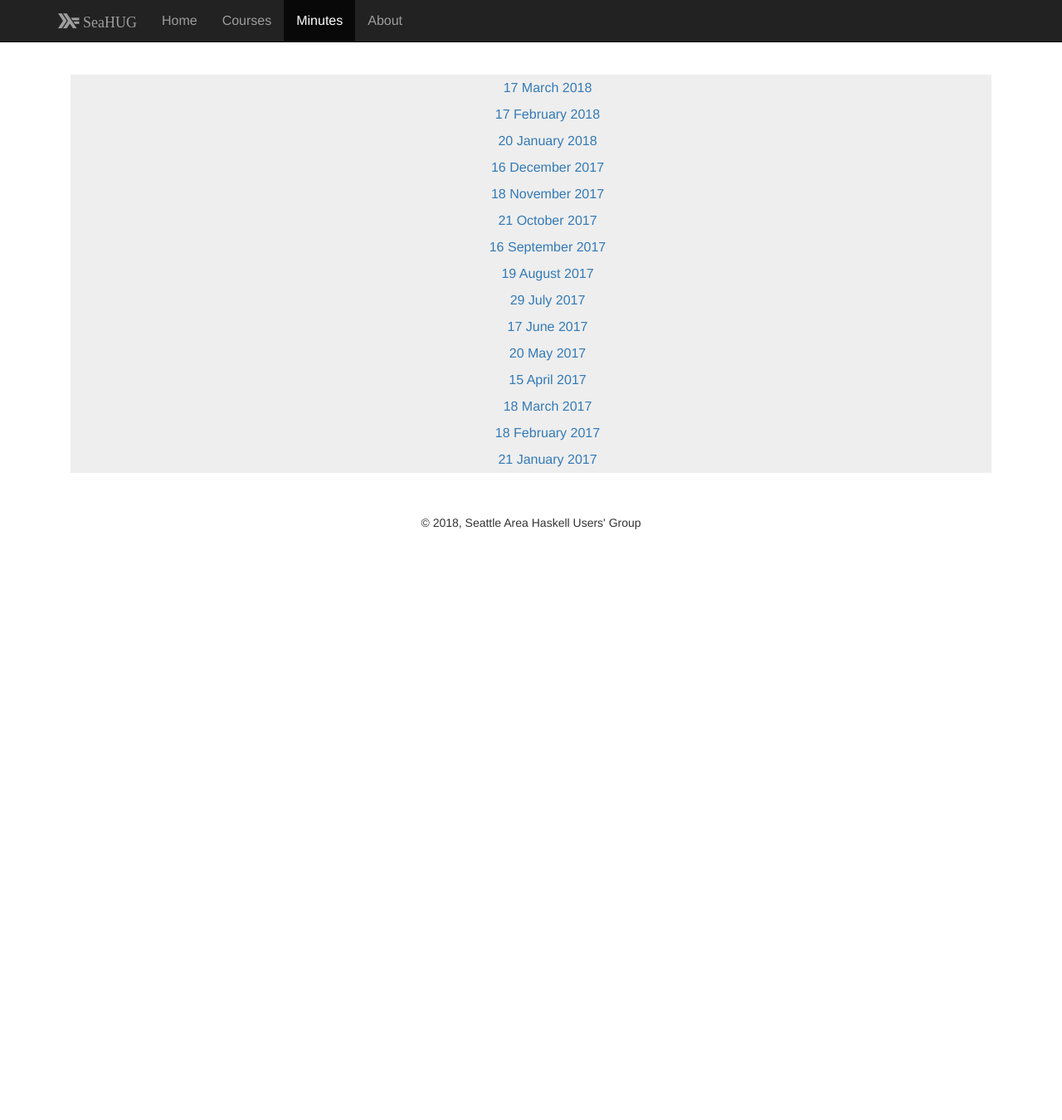
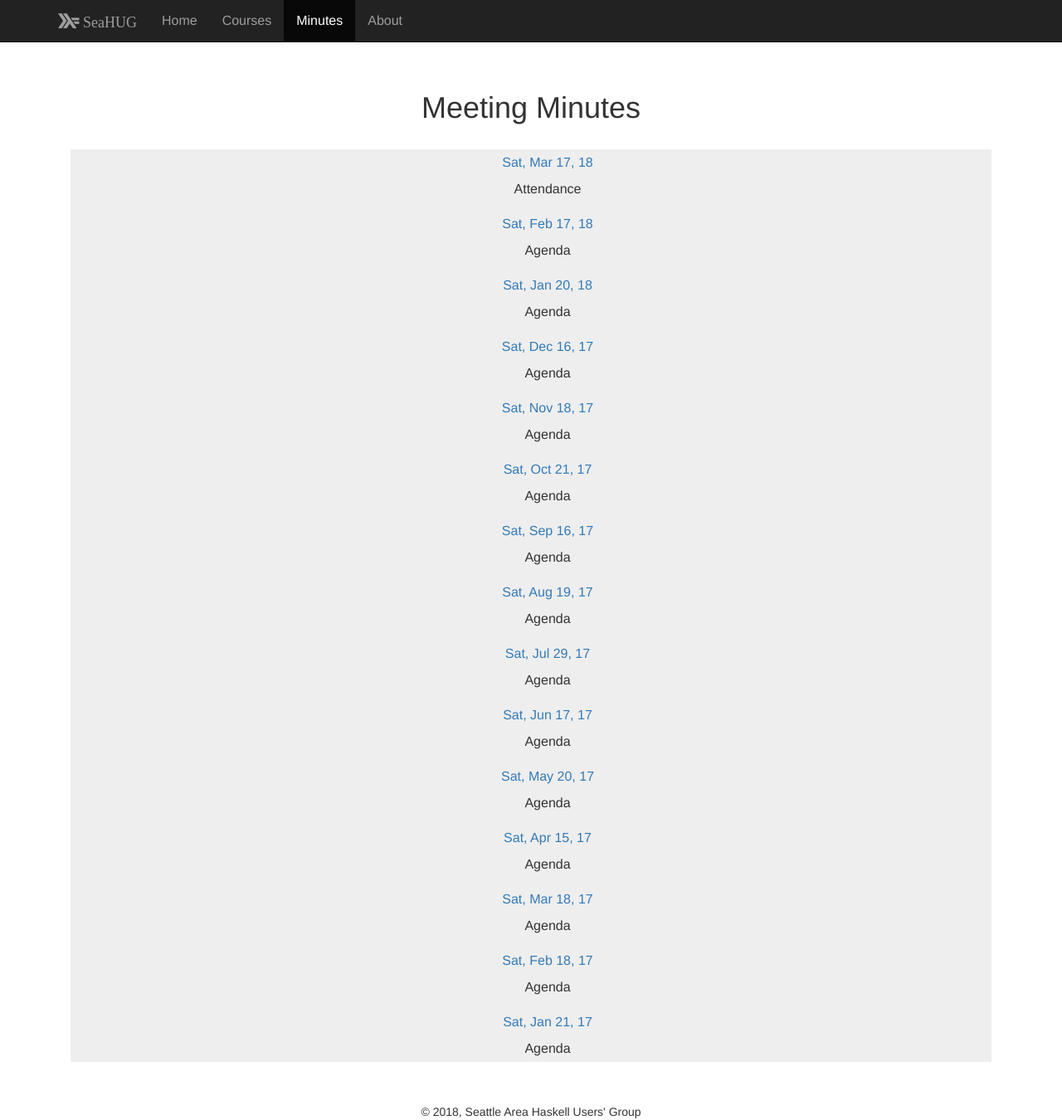
Before and after one commit to seahug/seahug.github.io, a Jekyll site: the page built from minutes.md, in a window 1280 px wide and 1350 px high. Shown: the whole window at 83% size. Built offline with Jekyll 4.4.1, drawn with Linux system fonts in a browser that asks for light colours; nearby versions of some CDN libraries.

Commit message:
use minutes include for /minutes
parameterize its limit, for use in front page

```diff
--- a/_includes/recent-minutes.html
+++ b/_includes/recent-minutes.html
@@ -1,8 +1,8 @@
 <ul>
-    {% for post in site.categories.minutes %}
+    {% for post in site.categories.minutes limit:{{include.limit}} %}
     <li>
         <a href="{{ post.url }}">{{ post.date | date: "%a, %b %d, %y" }}</a>
-        {{ post.excerpt }}
+        <p>{{ post.excerpt | strip_html }}</p>
     </li>
     {% endfor %}
 </ul>
--- a/minutes.md
+++ b/minutes.md
@@ -2,18 +2,7 @@
 title: SeaHUG - Minutes
 layout: minutes
 ---
-* [17 March 2018](20180317)
-* [17 February 2018](20180217)
-* [20 January 2018](20180120)
-* [16 December 2017](20171216)
-* [18 November 2017](20171118)
-* [21 October 2017](20171021)
-* [16 September 2017](20170916)
-* [19 August 2017](20170819)
-* [29 July 2017](20170729)
-* [17 June 2017](20170617)
-* [20 May 2017](20170520)
-* [15 April 2017](20170415)
-* [18 March 2017](20170318)
-* [18 February 2017](20170218)
-* [21 January 2017](20170121)
+
+# Meeting Minutes
+
+{% include recent-minutes.html %}
```
